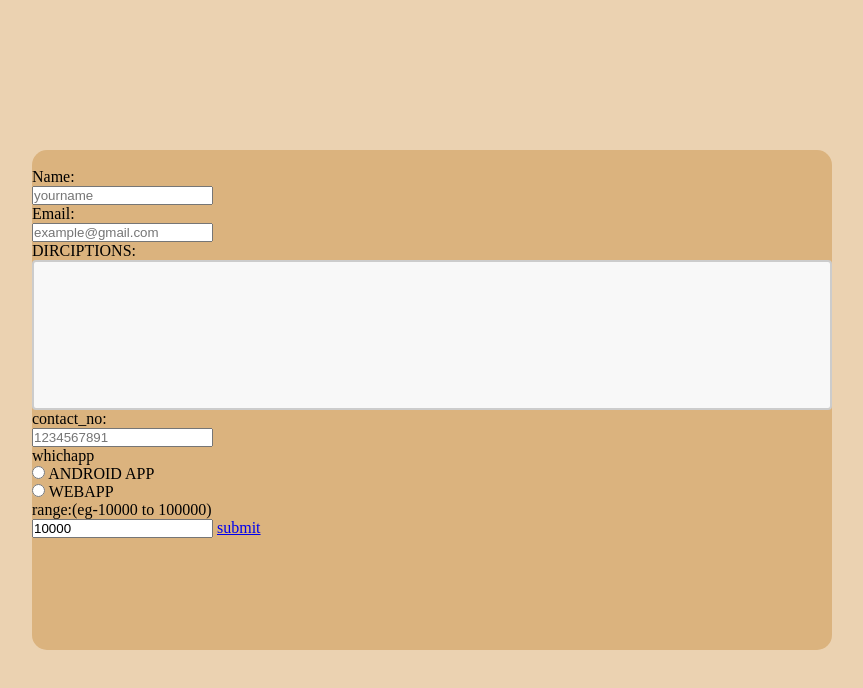
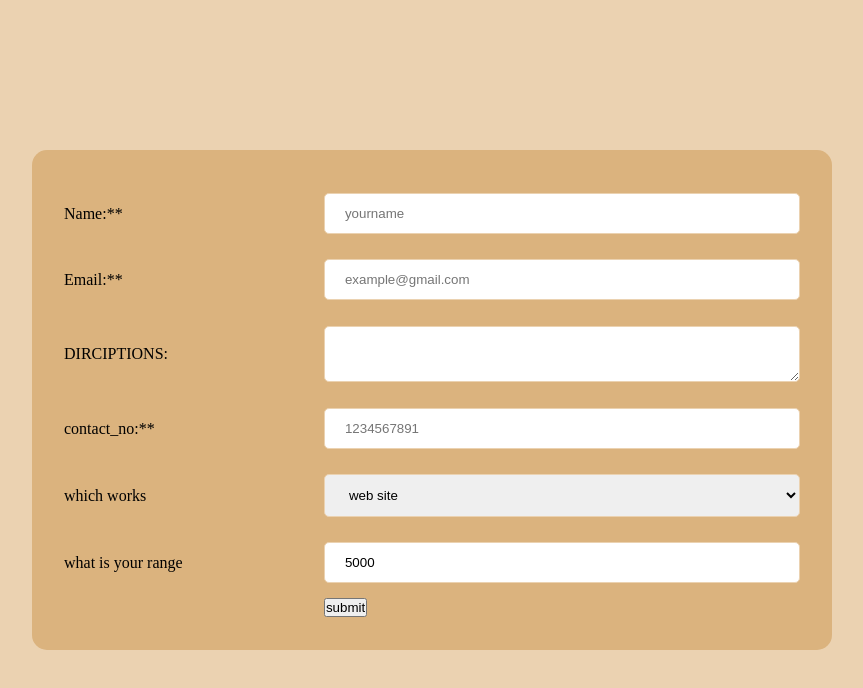
Before and after one commit to Muthuram05/mysite_orange, a plain HTML site: page html/apply_form.html in a window 1280 px wide. Shown: the whole page, without its empty margins (208-1071 px from the left). Drawn offline with Linux system fonts and the light colour scheme.

Commit message:
new file

```diff
--- a/css/forms.css
+++ b/css/forms.css
@@ -17,4 +17,18 @@ body{
     height: 500px;
     background-color: rgb(219, 179, 126);
     border-radius: 15px;
+    overflow: hidden;
+    padding: 30px;
+
 }
+input[type=text],select,#range,textarea{
+    width: 100%;
+    padding: 12px 20px;
+    margin: 8px 0;
+    display: inline;
+    border: 1px solid rgb(235, 210, 177) ;
+    border-radius: 5px;
+    box-sizing: border-box;
+
+
+}
--- a/css/index.css
+++ b/css/index.css
@@ -67,13 +67,3 @@ body{
 
 
 }
-textarea {
-  width: 100%;
-  height: 150px;
-  padding: 12px 20px;
-  box-sizing: border-box;
-  border: 2px solid #ccc;
-  border-radius: 4px;
-  background-color: #f8f8f8;
-  resize: none;
-}
--- a/html/apply_form.html
+++ b/html/apply_form.html
@@ -6,42 +6,76 @@
         <link rel="stylesheet" href="../css/forms.css">
         <link rel="stylesheet" href="../css/index.css">
 
+
     </head>
     <body>
-        <form>
-            <div class="text_center">
-            <div><br>
-                <label for="fname">Name:</label><br>
-                <input type="text" id="fname" name="fname" placeholder="yourname" ><br>
-            </div>
-            <div>
-            <label for="mail">Email:</label><br>
-            <input type="text" id="Email" name="Email" placeholder="example@gmail.com"><br>
-            </div>
-            <div>
+        <form action="sucess.html" onclick="return check()" autocomplete="off">
+            <table class="text_center">
+                    <tr>
 
-                <label for="comments" id="comments">DIRCIPTIONS:</label><br>
-                <textarea name="comments">
+                        <td><label for="fname">Name:<span>**</span></label></td>
+                        <td><input type="text" id="fname" name="fname" placeholder="yourname" ></td>
 
-                </textarea>
-            </div>
-            <div>
-            <label for="contact_no" id="contact_no">contact_no:</label><br>
-            <input type="text" id="text" name="contact_no" placeholder="1234567891"><br>
-            </div>
-            <div>
-            <label for="whichapp" id="whichapp">whichapp</label><br>
-            <input type="radio" id="android" name="fav_app" value="" >
-            <label for="ANDROID" >ANDROID APP</label><br>
-            <input type="radio" id="css" name="fav_app">
-            <label for="WEB">WEBAPP</label><br>
-            </div>
-            <label for="range" id="range">range:(eg-10000 to 100000)</label><br>
-            <input type="number" id="range" name="range" value="10000">
+                    </tr>
+                    <tr>
+                         <td><label for="mail">Email:<span>**</span></label><br></td>
+                         <td><input type="text" id="Email" name="Email" placeholder="example@gmail.com"></td>
+                    </tr>
+                    <tr>
+
+                          <td><label for="comments" id="comments">DIRCIPTIONS:</label></td>
+                          <td><textarea name="comments"></textarea></td>
+
+                    </tr>
+
+                    <tr>
+
+                        <td><label for="contact_no" id="contact_no">contact_no:<span>**</span></label></td>
+                        <td><input type="text" id="text" name="contact_no" placeholder="1234567891"></td>
+                    </tr>
+                    <tr>
+                            <td><label for="which work">which works</label></td>
+                             <td><select id="whick work" name="which work">
+                             <option value="web site">web site</option>
+                             <option value="web app">web app</option>
+                             <option value="android app">android apps</option></select></td>
 
 
-            <a href="sucess.html">submit</a>
-           </div>
+                    </tr>
+                    <tr>
+                        <td><label for="what is your range">what is your range</label></td>
+                        <td><input id="range" type="number" value="5000"></td>
+
+                    </tr>
+
+
+
+
+
+                    <tr>
+                        <td></td>
+                        <td><input type="submit" value="submit"></td>
+                    </tr>
+                   </div>
+
+            </table>
+
+           <script>
+            function check()
+                {
+                    NAME= document.getElementById("fname").Value;
+                    mobile=document.getElementById("contact_no").Value;
+                    if(NAME=="")
+                    {
+                        alert("please full a name");
+                        return false;
+                    }
+                    else if(mobile=="")
+                    {
+                        alert("please full a mobile");
+                    }
+                }
+            </script>
 
 
 
```
Also changed, not shown: js/valid.js (added), 1 other file.
